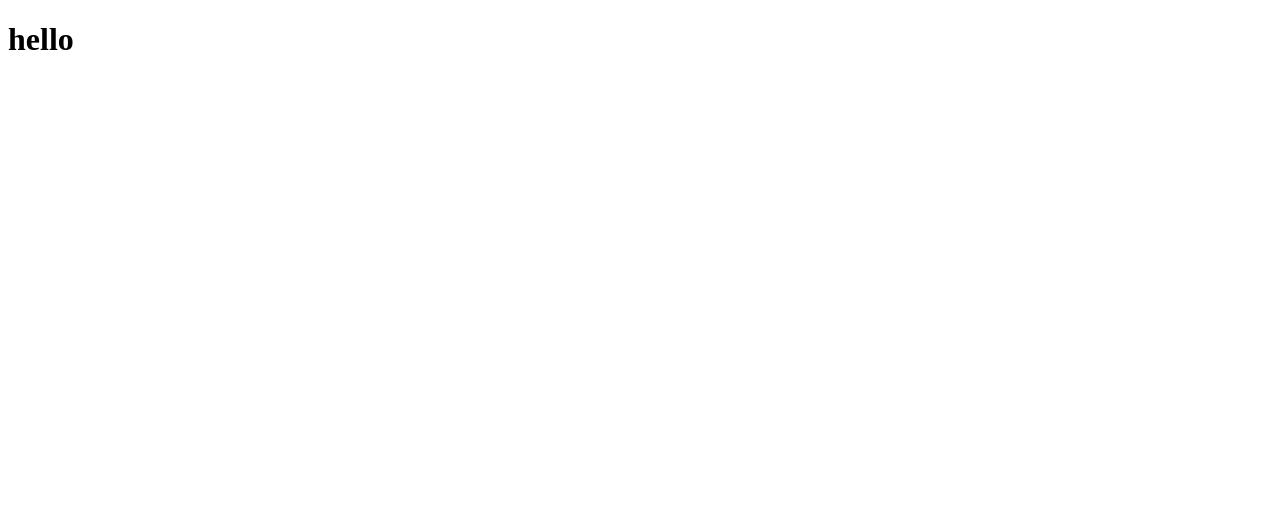
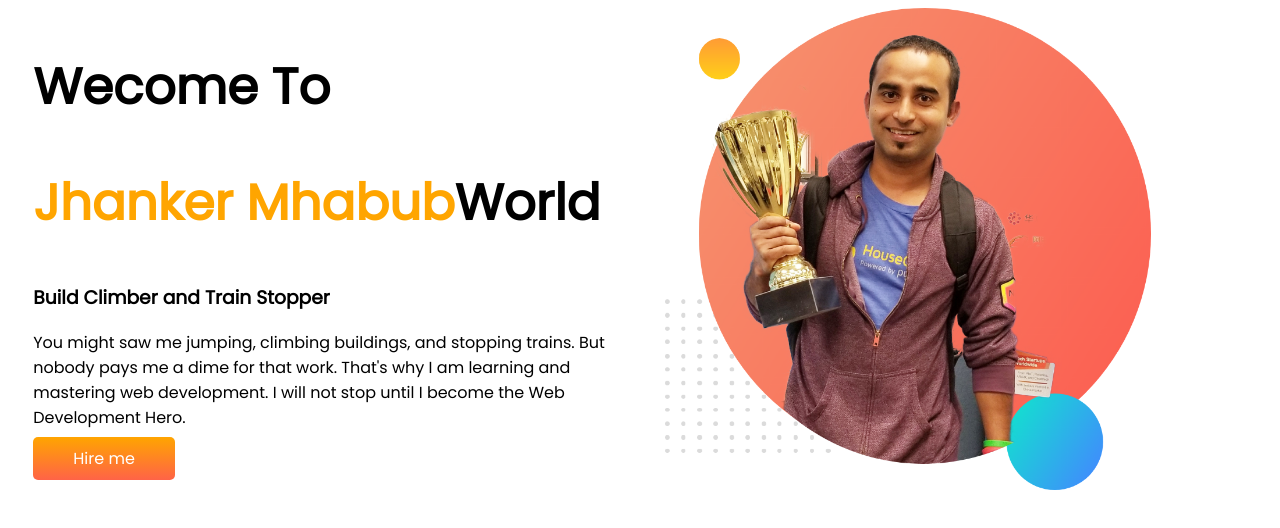
Before and after one commit to Salma93234/developer-protfolio, a plain HTML site: page index.html in a window 1280 px wide. Drawn offline with Linux system fonts and the light colour scheme.

Commit message:
first-added

```diff
--- a/index.html
+++ b/index.html
@@ -1,13 +1,35 @@
 <!DOCTYPE html>
 <html lang="en">
+
 <head>
     <meta charset="UTF-8">
     <meta http-equiv="X-UA-Compatible" content="IE=edge">
     <meta name="viewport" content="width=device-width, initial-scale=1.0">
     <title>Salma Protfolio</title>
+    <link rel="preconnect" href="https://fonts.googleapis.com">
+    <link rel="preconnect" href="https://fonts.gstatic.com" crossorigin>
+    <link href="https://fonts.googleapis.com/css2?family=Poppins:ital,wght@0,400;1,300;1,400&display=swap"
+        rel="stylesheet">
     <link rel="stylesheet" href="style.css">
 </head>
+
 <body>
-    <h1>hello</h1>
+    <section>
+        <div class="half-width">
+            <h1>Wecome To</h1>
+            <h1> <span class="color">Jhanker Mhabub</span>World </h1>
+            <h3>Build Climber and Train Stopper</h3>
+            <p>You might saw me jumping, climbing buildings, and stopping trains. But nobody pays me a dime for that
+                work.
+                That's why I am learning and mastering web development. I will not stop until I become the Web
+                Development
+                Hero.</p>
+            <a class="link-button" target="_blank" href="https://www.google.com/">Hire me</a>
+        </div>
+        <div class="half-width">
+            <img src="images/jhankar.png" alt="">
+        </div>
+    </section>
 </body>
+
 </html>
--- a/style.css
+++ b/style.css
@@ -0,0 +1,28 @@
+body{
+    font-family: 'Poppins', sans-serif;
+}
+h1{
+    font-size: 50px;
+}
+.color{
+    color: orange;
+}
+section{
+    display: flex;
+}
+.half-width{
+    width: 50%;
+    padding-left: 2%;
+}
+
+.half-width img{
+    width: 80%;
+}
+.link-button{
+    text-decoration: none;
+    color: white;
+    font-weight: 400;
+    padding: 10px 40px;
+    border-radius: 5px;
+    background-image: linear-gradient(orange,tomato);
+}
```
Also changed, not shown: images/dream-bg.png (added), images/exp-bg.png (added), images/jhankar.png (added), images/jhankar2.png (added), images/my-bg.png (added), images/my-bg2.png (added), images/top-banner.png (added), 7 other files.
